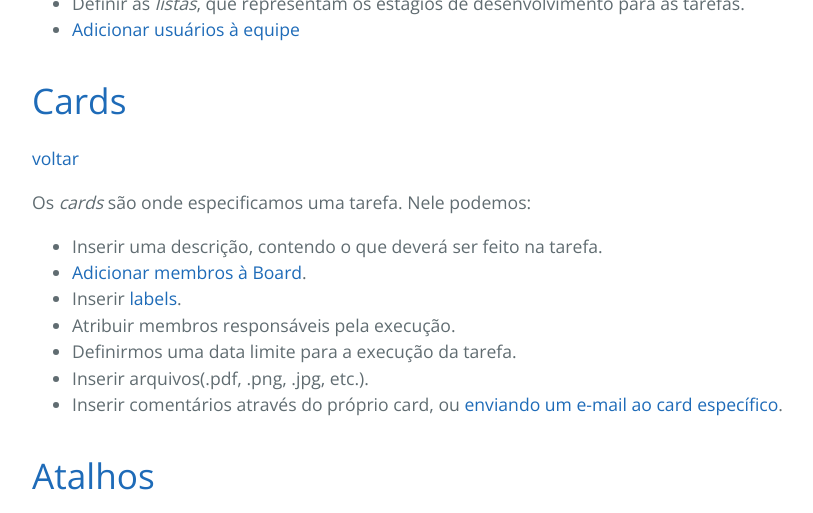
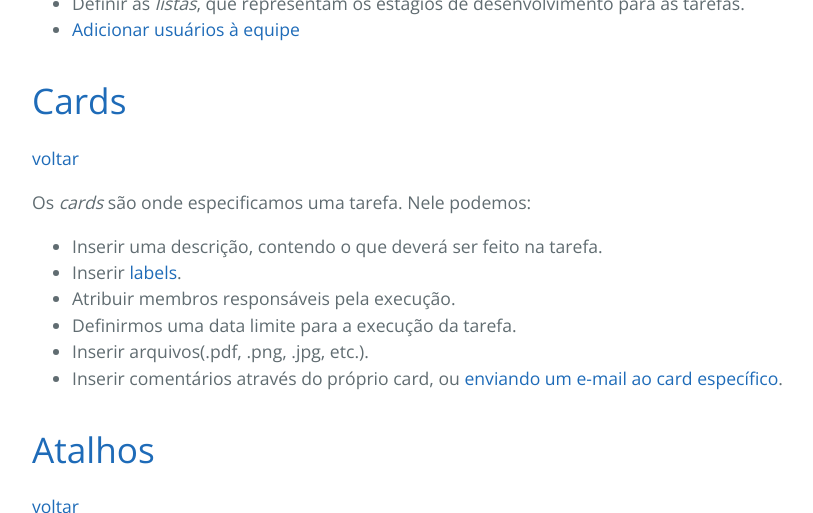
Before and after one commit to vert-capital/vert-capital.github.io, a Jekyll site: the page built from _posts/2018-07-16-treinamento-trello.md, in a window 1280 px wide and 900 px high, scrolled down 1233 px, cut to the strip 0-513 px from the top of the window. Shown: the whole strip, without its empty margins (192-1005 px from the left). Built offline with Jekyll 4.4.1, drawn with Linux system fonts in a browser that asks for light colours.

Commit message:
add_user com imagem de passo a passo

```diff
--- a/_posts/2018-07-16-treinamento-trello.md
+++ b/_posts/2018-07-16-treinamento-trello.md
@@ -27,14 +27,13 @@ onde podemos inserir de **0 a N** cards.
 As *boards* representam o ambiente de trabalho onde as tarefas serão realizadas, reunindo os membros da equipe e definindo estágios de desenvolvimento para as tarefas. Nelas podemos:
 * Selecionar papéis de parede ou cores de fundo.
 * Definir as *listas*, que representam os estágios de desenvolvimento para as tarefas.
-* [Adicionar usuários à equipe][adicionar-usuarios-a-equipe]
+* [Adicionar usuários à equipe][inserindo-membros-a-uma-board]
 
 # [Cards][Cards]
 [voltar][Voltar]
 
 Os *cards* são onde especificamos uma tarefa. Nele podemos:
 * Inserir uma descrição, contendo o que deverá ser feito na tarefa.
-* [Adicionar membros à Board][inserindo-membros-a-uma-board].
 * Inserir [labels][labels-ref].
 * Atribuir membros responsáveis pela execução.
 * Definirmos uma data limite para a execução da tarefa.
@@ -72,7 +71,7 @@ Os *cards* são onde especificamos uma tarefa. Nele podemos:
 
 
 ## [Inserindo membros a uma Board][inserindo-membros-a-uma-board]
-[voltar][Cards]
+[voltar][Boards]
 
 1. Clique no ícone, digite o nome do usuário e pressione Enter
 ![add_user]({{ site.url }}/assets/img/treinamento-trello/trello_add_user_1.png)
@@ -95,7 +94,6 @@ Os *cards* são onde especificamos uma tarefa. Nele podemos:
 [enviando-um-comentario-por-email]: #enviando-um-comentario-por-email
 [inserindo-membros-a-uma-board]: #inserindo-membros-a-uma-board
 [Boards]: #boards
-[adicionar-usuarios-a-equipe]: #adicionar-usuarios-a-equipe
 
 [kanban]: https://pt.wikipedia.org/wiki/Kanban
 [scrum]: http://br.blog.trello.com/scrum-metodologia-agil/
```
